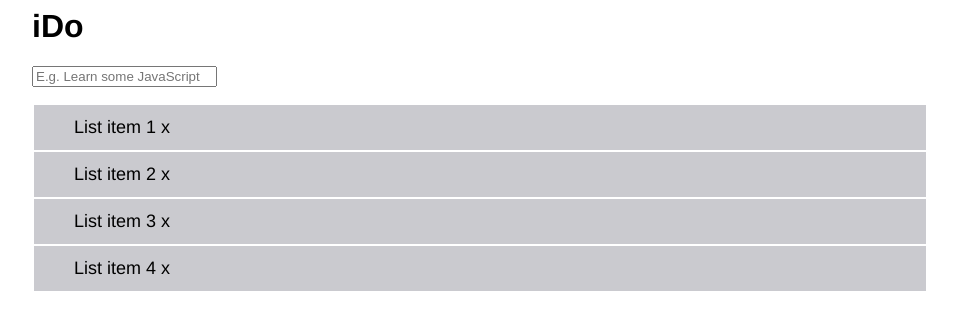
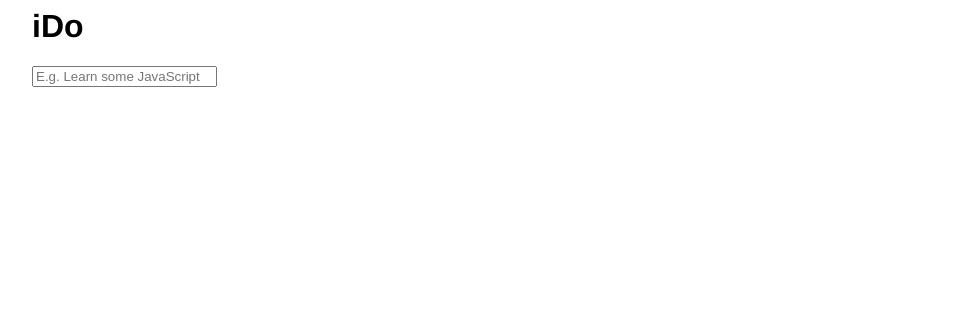
Before and after one commit to maxmhv/iDO, a plain HTML site: page iDO/index.html in a window 1280 px wide. Shown: the whole page, without its empty margins (160-1117 px from the left). Drawn offline with Linux system fonts and the light colour scheme.

Commit message:
Deleted placeholder

```diff
--- a/iDO/index.html
+++ b/iDO/index.html
@@ -18,25 +18,6 @@
     <div id = "mainCont">
     </div>
 
-    <div class="placeholder">
-        <table id="listTable2">
-           <tbody>
-                <tr>
-                    <td>List item 1 <span class='close'>x</span> </td>
-                </tr>
-                <tr>
-                    <td>List item 2 <span class='close'>x</span> </td>
-                </tr>
-                <tr>
-                    <td>List item 3 <span class='close'>x</span> </td>
-                </tr>
-                <tr>
-                    <td>List item 4 <span class='close'>x</span> </td>
-                </tr>
-            </tbody>
-        </table>
-    </div>
-
     <script src="main.js"></script>
 </body>
 </html>
```
